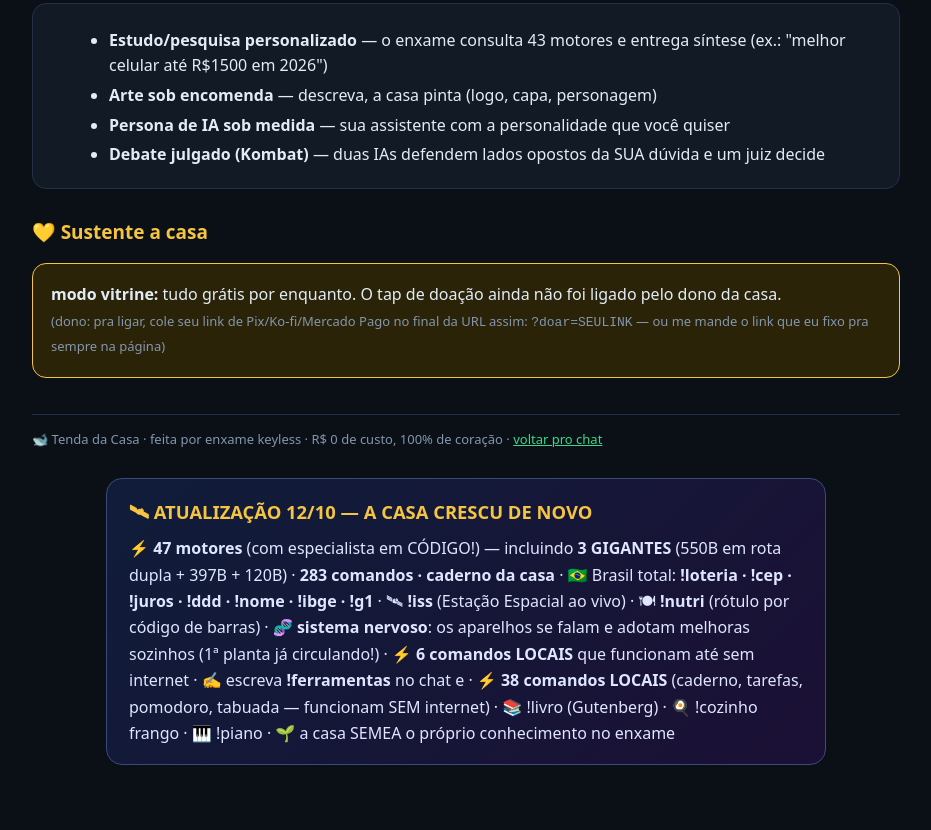
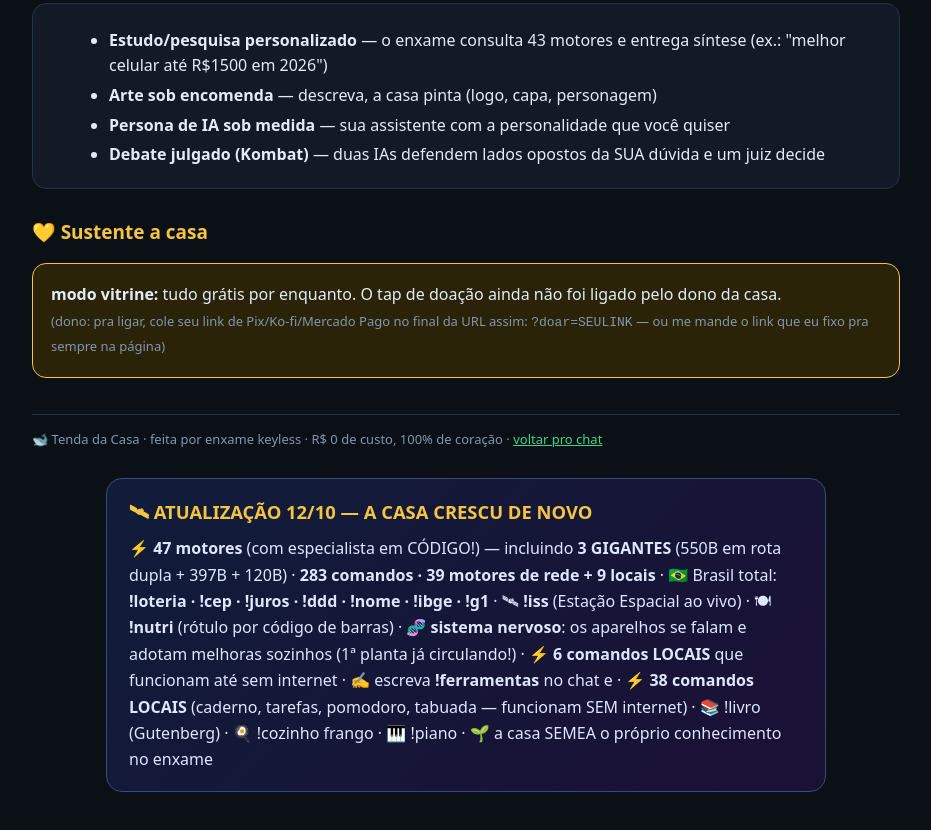
Before and after one commit to reboclbrank-max/site, a plain HTML site: page vitrina.html in a window 1280 px wide. Shown: the part 860-1690 px from the top of the page, without its empty margins (174-1105 px from the left). Drawn offline with Linux system fonts and the light colour scheme.

Commit message:
vitrina: verdade da frota (39+9)

```diff
--- a/vitrina.html
+++ b/vitrina.html
@@ -85,7 +85,7 @@
 </script>
 <section style="margin:28px auto;max-width:720px;padding:18px 22px;border-radius:16px;background:linear-gradient(135deg,#101d3a,#1b1035);border:1px solid #3b4a7a;color:#dfe6ff;font-family:system-ui,sans-serif;line-height:1.65">
 <h2 style="margin:0 0 8px;font-size:1.15em">🛰 ATUALIZAÇÃO 12/10 — A CASA CRESCU DE NOVO</h2>
-<p style="margin:0">⚡ <b>47 motores</b> (com especialista em CÓDIGO!) — incluindo <b>3 GIGANTES</b> (550B em rota dupla + 397B + 120B) · <b>283 comandos · caderno da casa</b> · 🇧🇷 Brasil total: <b>!loteria · !cep · !juros · !ddd · !nome · !ibge · !g1</b> · 🛰 <b>!iss</b> (Estação Espacial ao vivo) · 🍽 <b>!nutri</b> (rótulo por código de barras) · 🧬 <b>sistema nervoso</b>: os aparelhos se falam e adotam melhoras sozinhos (1ª planta já circulando!) · ⚡ <b>6 comandos LOCAIS</b> que funcionam até sem internet · ✍️ escreva <b>!ferramentas</b> no chat e  · ⚡ <b>38 comandos LOCAIS</b> (caderno, tarefas, pomodoro, tabuada — funcionam SEM internet) · 📚 !livro (Gutenberg) · 🍳 !cozinho frango · 🎹 !piano · 🌱 a casa SEMEA o próprio conhecimento no enxame</p>
+<p style="margin:0">⚡ <b>47 motores</b> (com especialista em CÓDIGO!) — incluindo <b>3 GIGANTES</b> (550B em rota dupla + 397B + 120B) · <b>283 comandos · 39 motores de rede + 9 locais</b> · 🇧🇷 Brasil total: <b>!loteria · !cep · !juros · !ddd · !nome · !ibge · !g1</b> · 🛰 <b>!iss</b> (Estação Espacial ao vivo) · 🍽 <b>!nutri</b> (rótulo por código de barras) · 🧬 <b>sistema nervoso</b>: os aparelhos se falam e adotam melhoras sozinhos (1ª planta já circulando!) · ⚡ <b>6 comandos LOCAIS</b> que funcionam até sem internet · ✍️ escreva <b>!ferramentas</b> no chat e  · ⚡ <b>38 comandos LOCAIS</b> (caderno, tarefas, pomodoro, tabuada — funcionam SEM internet) · 📚 !livro (Gutenberg) · 🍳 !cozinho frango · 🎹 !piano · 🌱 a casa SEMEA o próprio conhecimento no enxame</p>
 </section>
 </body>
 </html>
```
